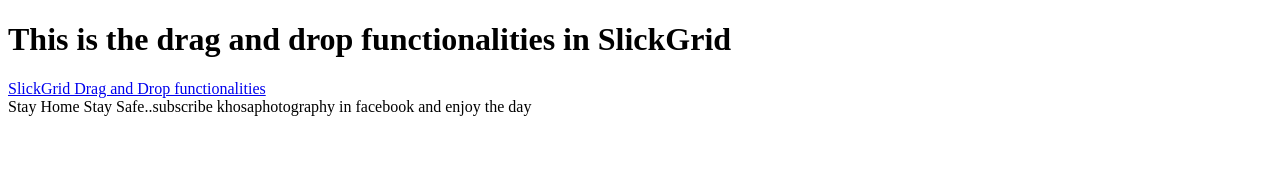
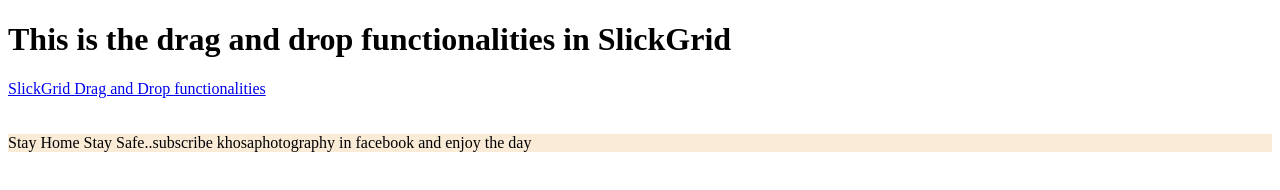
Before and after one commit to Khokan1990/slickgrid-grouping-drag-drop, a plain HTML site: page index.html in a window 1280 px wide. Drawn offline with Linux system fonts and the light colour scheme.

Commit message:
some changes

```diff
--- a/index.html
+++ b/index.html
@@ -8,6 +8,7 @@
 <body>
 <div>
   <a href="examples/groupingWithDragDrop.html"> SlickGrid Drag and Drop functionalities </a>
+  <br> <br> <br>
 </div>
 </body>
-<footer>Stay Home Stay Safe..subscribe khosaphotography in facebook and enjoy the day</footer>
+<footer style="background-color: antiquewhite;">Stay Home Stay Safe..subscribe khosaphotography in facebook and enjoy the day</footer>
```
